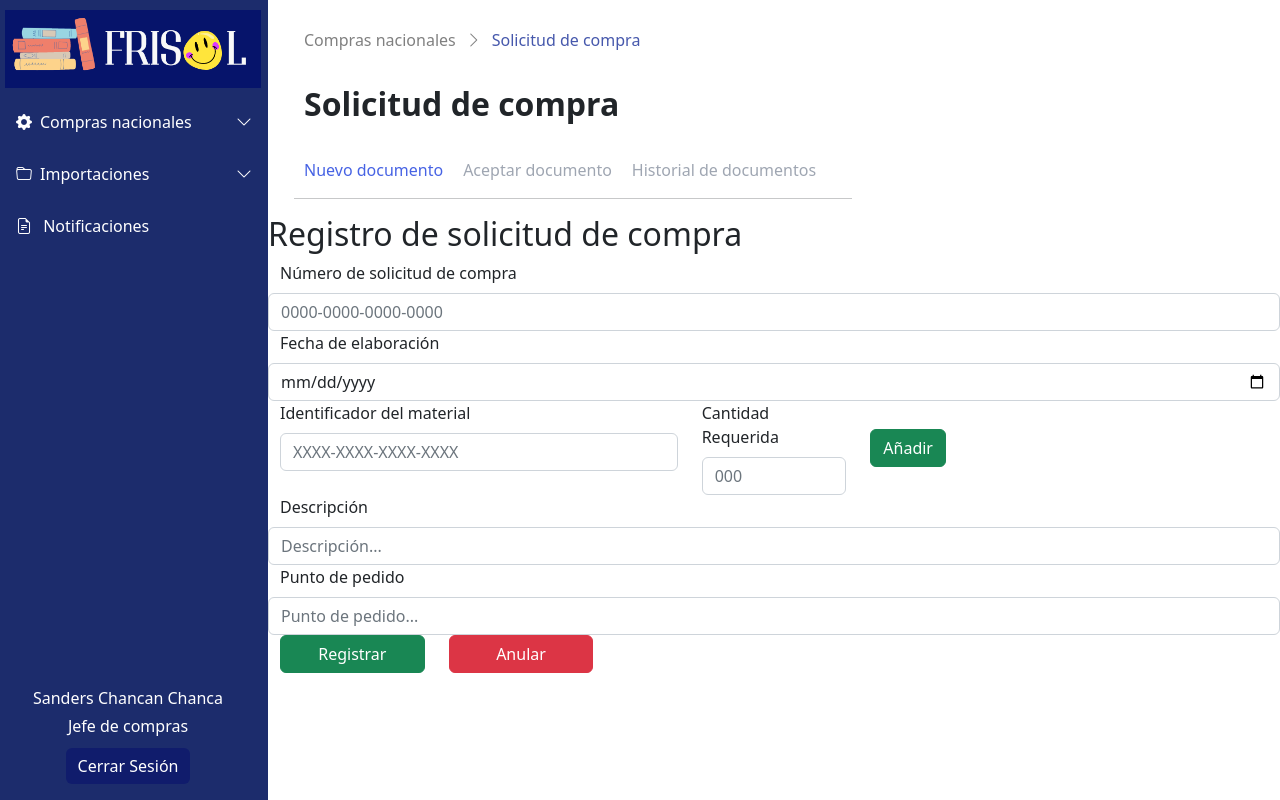
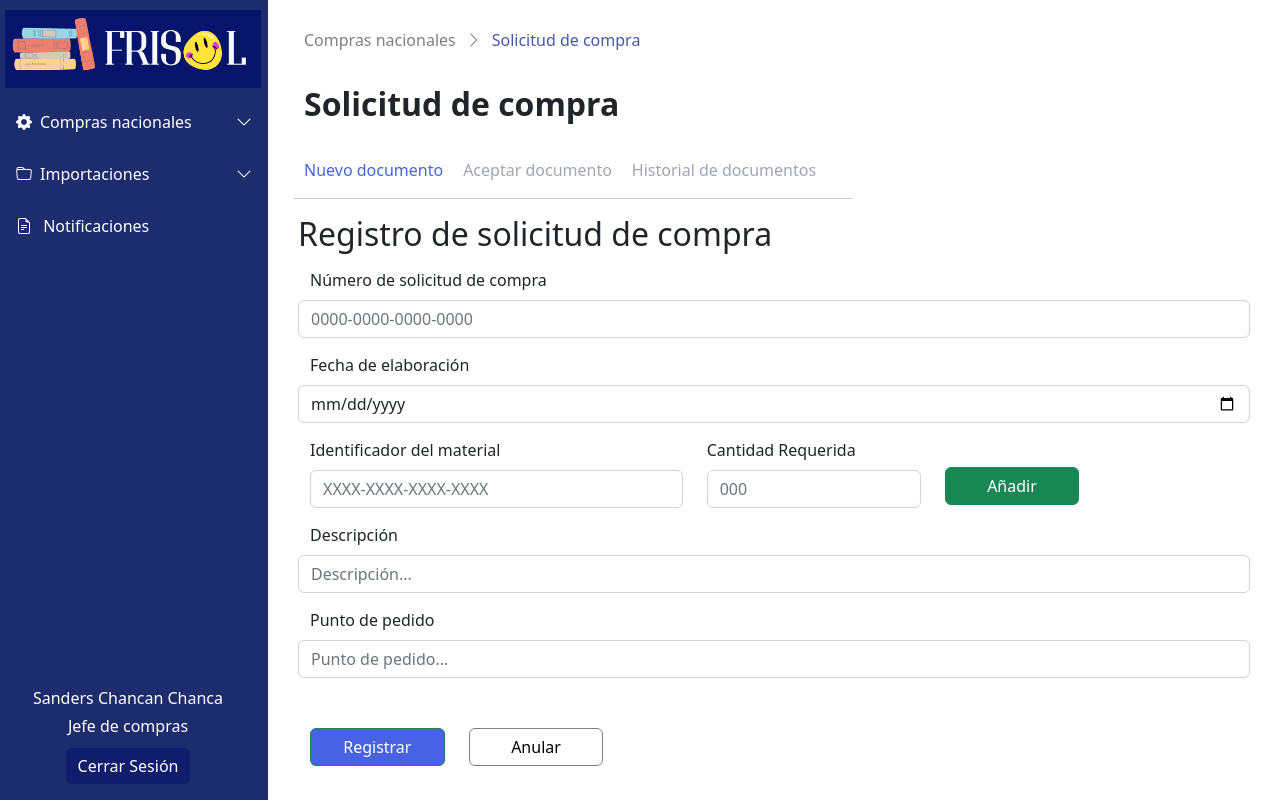
Before and after one commit to Zanderz17/login-proyect, a React (Create React App) app: page /solCompraNewDoc in a window 1280 px wide. Built offline with nearby package versions, Linux system fonts and the light colour scheme.

Commit message:
Styles: SolComprasNewDoc

```diff
--- /dev/null
+++ b/src/css/pages-styles/SolicitudDeCompra/SolCompraNewDoc.css
@@ -0,0 +1,28 @@
+.new-doc-form{
+    padding-left: 30px;
+    padding-right: 30px;
+}
+
+.new-doc-form .form-group{
+    margin-top: 15px;
+    margin-bottom: 15px;
+}
+
+.new-doc-form .final-submit{
+    margin-top: 50px;
+}
+
+.new-doc-form .list-products button{
+    margin-top: 25px;
+
+}
+
+.new-doc-form .final-submit .register{
+    background-color: #4763E4;
+}
+
+.new-doc-form .final-submit .anular{
+    background-color: #fff;
+    color: black;
+    border: 1px solid gray;
+}
--- a/src/css/sidebar-styles/Sidebar.css
+++ b/src/css/sidebar-styles/Sidebar.css
@@ -3,7 +3,7 @@
     width: 268px;
     flex-shrink: 0;
     background-color: #1c2c6c;
-    height: 100vh;
+    min-height: 100vh;
     overflow-y: auto;
     overflow-x: hidden;
     color: #fff;
@@ -41,7 +41,6 @@
     justify-content: center;
     position: sticky;
     margin-top: calc(100vh - 365px);
-
 }
 
 .footer-name{
--- a/src/pages/SolicitudDeCompra/SolCompraNewDoc.jsx
+++ b/src/pages/SolicitudDeCompra/SolCompraNewDoc.jsx
@@ -1,7 +1,9 @@
 import React from 'react';
+import { useState } from 'react'
+
 import Sidebar from '../../components/sidebar/Sidebar'
 import Title from '../../components/title/Title'
-import { useState } from 'react'
+import '../../css/pages-styles/SolicitudDeCompra/SolCompraNewDoc.css'
 
 function SolCompraNewDoc() {
 const [inputList, setinputList]= useState([{IDMaterial:'', stockMaterial:''}]);
@@ -37,7 +39,7 @@ return (
             >
             </Title>
 
-            <div className='new-doc-form ml-2'>
+            <div className='new-doc-form'>
                 <h2>Registro de solicitud de compra</h2>
                 <form>
                     <div className='container'>
@@ -54,24 +56,24 @@ return (
                         {
                         inputList.map( (x,i)=>{
                             return(
-                                <div className="row form-group">
+                                <div className="list-products row form-group">
                                     <div className='col-5'>
                                         <label className="form-label" htmlFor="IDMaterial" onChange={e=>handleinputchange(e,i)} >Identificador del material</label>
-                                        <input className="form-control" type="number" id="IDMaterial" placeholder="XXXX-XXXX-XXXX-XXXX" required />
+                                        <input className="form-control" type="text" id="IDMaterial" placeholder="XXXX-XXXX-XXXX-XXXX" required />
                                     </div>
-                                    <div className='col-2'>
+                                    <div className='col-3'>
                                         <label className="form-label" htmlFor="stockMaterial" onChange={ e=>handleinputchange(e,i)} >Cantidad Requerida</label>
                                         <input className="form-control" type="number" id="IDMaterial" placeholder="000" required />
                                     </div>
                                     {
                                         inputList.length!==1 &&
-                                        <div className='col-3 my-auto'>
-                                            <button  className="btn btn-danger" onClick={()=> handleremove(i)}>Remove</button>
+                                        <div className='col-2 my-auto'>
+                                            <button  className="btn btn-danger w-100" onClick={()=> handleremove(i)}>Eliminar</button>
                                         </div>
                                     }
                                     { inputList.length-1===i &&
                                     <div className='col-2 my-auto'>
-                                        <button className="btn btn-success" onClick={handleaddclick}>Añadir</button>
+                                        <button className="btn btn-success w-100" onClick={handleaddclick}>Añadir</button>
                                     </div>
                                     }
 
@@ -98,6 +100,7 @@ return (
                                 <button className="btn btn-danger anular w-100">Anular</button>
                             </div>
                         </div>
+
                     </div>
                 </form>
             </div>
```
